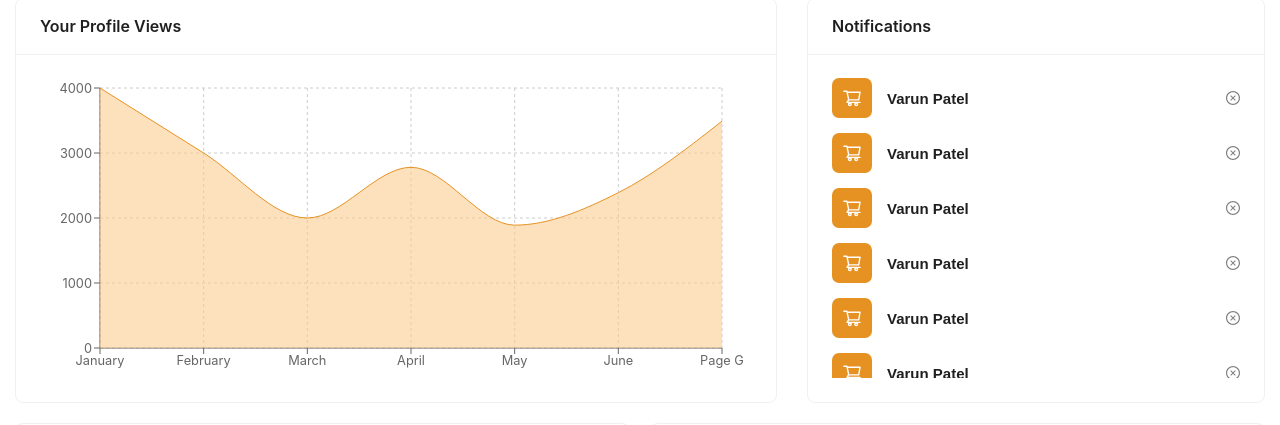
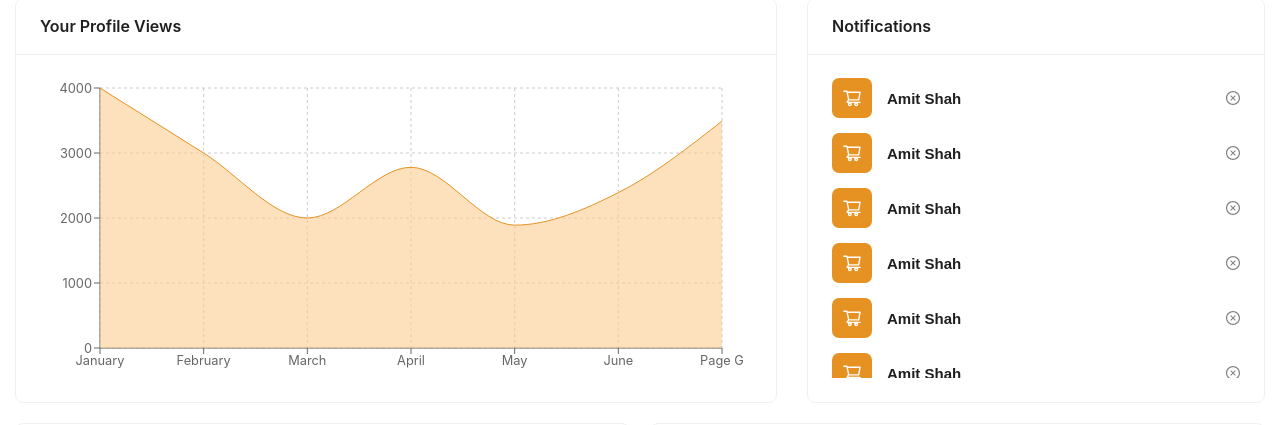
Before and after one commit to AMIT9027/adminDashboard, a React (Create React App) app: page / in a window 1280 px wide. Shown: the part 186-611 px from the top of the page. Built offline with nearby package versions, Linux system fonts and the light colour scheme.

Commit message:
Update index.jsx

```diff
--- a/src/views/ChartSection/index.jsx
+++ b/src/views/ChartSection/index.jsx
@@ -115,7 +115,7 @@ const ChartSection = () => {
                 <ShoppingCartOutlined />
               </NotificationIcon>
               <Demographic>
-                <Name>Varun Patel</Name>
+                <Name>Amit Shah</Name>
               </Demographic>
             </DetailSection>
             <CloseCircleOutlined style={CloseStyles} />
@@ -126,7 +126,7 @@ const ChartSection = () => {
                 <ShoppingCartOutlined />
               </NotificationIcon>
               <Demographic>
-                <Name>Varun Patel</Name>
+                <Name>Amit Shah</Name>
               </Demographic>
             </DetailSection>
             <CloseCircleOutlined style={CloseStyles} />
@@ -137,7 +137,7 @@ const ChartSection = () => {
                 <ShoppingCartOutlined />
               </NotificationIcon>
               <Demographic>
-                <Name>Varun Patel</Name>
+                <Name>Amit Shah</Name>
               </Demographic>
             </DetailSection>
             <CloseCircleOutlined style={CloseStyles} />
@@ -148,7 +148,7 @@ const ChartSection = () => {
                 <ShoppingCartOutlined />
               </NotificationIcon>
               <Demographic>
-                <Name>Varun Patel</Name>
+                <Name>Amit Shah</Name>
               </Demographic>
             </DetailSection>
             <CloseCircleOutlined style={CloseStyles} />
@@ -159,7 +159,7 @@ const ChartSection = () => {
                 <ShoppingCartOutlined />
               </NotificationIcon>
               <Demographic>
-                <Name>Varun Patel</Name>
+                <Name>Amit Shah</Name>
               </Demographic>
             </DetailSection>
             <CloseCircleOutlined style={CloseStyles} />
@@ -170,7 +170,7 @@ const ChartSection = () => {
                 <ShoppingCartOutlined />
               </NotificationIcon>
               <Demographic>
-                <Name>Varun Patel</Name>
+                <Name>Amit Shah</Name>
               </Demographic>
             </DetailSection>
             <CloseCircleOutlined style={CloseStyles} />
@@ -181,7 +181,7 @@ const ChartSection = () => {
                 <ShoppingCartOutlined />
               </NotificationIcon>
               <Demographic>
-                <Name>Varun Patel</Name>
+                <Name>Amit Shah</Name>
               </Demographic>
             </DetailSection>
             <CloseCircleOutlined style={CloseStyles} />
```
